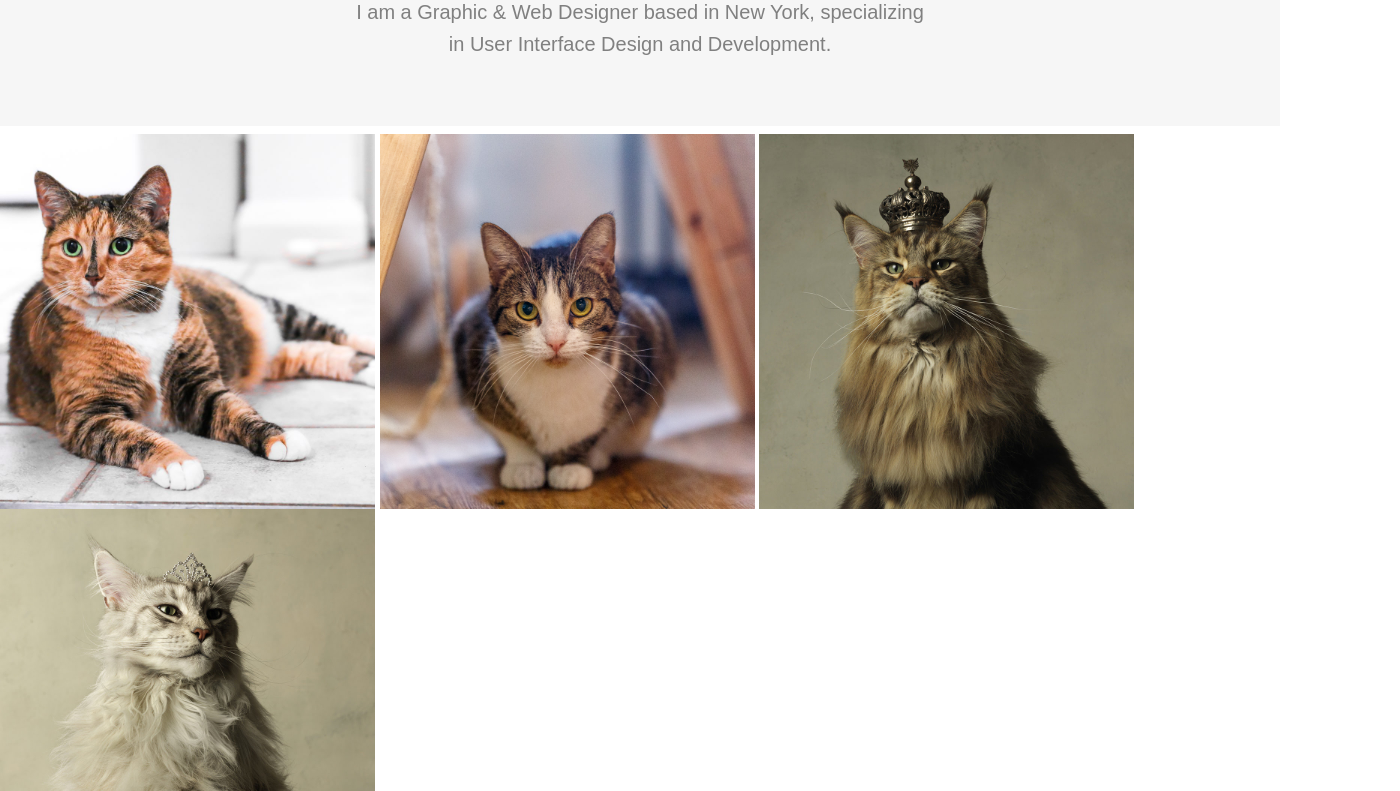
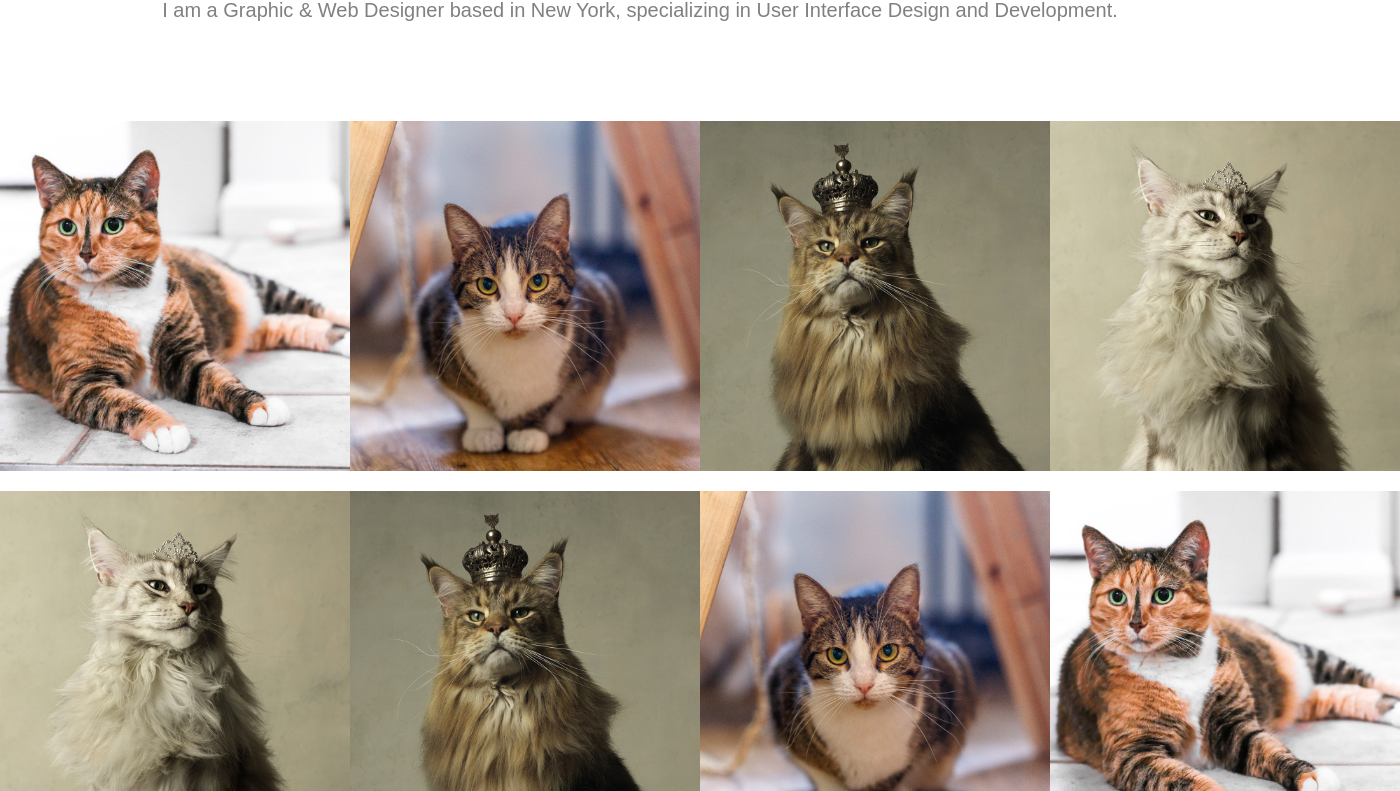
Before and after one commit to B626/Maket, a plain HTML site: page index.html in a window 1280 px wide. Shown: the part 212-1003 px from the top of the page, 1400 px wide, since content can reach past the window. Drawn offline with nearby package versions, Linux system fonts and the light colour scheme.

Commit message:
Update 2

```diff
--- a/index.html
+++ b/index.html
@@ -18,21 +18,19 @@
     <link href="https://fonts.googleapis.com/css2?family=Montserrat:wght@500&display=swap" rel="stylesheet">
 </head>
 <body>
+    <header>
         <div class="header_inner">
             <img class="icon" src="./assets/icon/logo.png" alt="logo">
             <nav class="nav">
-        <a href="#" class="menu__item__link .name" > HOME </a>
+                <a href="#" class="menu__item__link active" > HOME </a>
                 <a href="#" class="menu__item__link" > ABOUT </a>
                 <a href="#" class="menu__item__link" > CONTACT </a>
             </nav>
         </div>
-    <header>
-        <h1 class="header_main_text">UI/UX & Graphic Designer</h1>
-        <h2 class="header_secondary_text">I am a Graphic & Web Designer based in New York, specializing
-            </h2>
-        <h2 class="header_secondary_text_two">
-                in User Interface Design and Development.</h2>
     </header>
+    <main>
+        <h1 class="main-screen_title">UI/UX & Graphic Designer</h1>
+        <p class="main-screen_subtitle">I am a Graphic & Web Designer based in New York, specializing  in User Interface Design and Development.</p>
     <section class="cat_section">
         <img src="./assets/img/cat1.jpg" class="image_item" alt="">
         <img src="./assets/img/cat2.jpg" class="image_item" alt="">
@@ -51,6 +49,8 @@
         <img src="./assets/img/cat3.jpg" class="image_item" alt="">
         <img src="./assets/img/cat4.jpg" class="image_item" alt="">
     </section>
+
+    </main>
     <footer>
         <div class="footer_part">
             <div class="footer_div">
--- a/style.css
+++ b/style.css
@@ -38,7 +38,7 @@
 
   }
 
-  .name{
+  .active{
     color: #4CD7D2;
   }
 
@@ -59,7 +59,7 @@
     background-color: #F6F6F6;
   }
 
-  .header_main_text {
+  .main-screen_title {
     display: flex;
     justify-content: center;
     font-family: 'Montserrat', sans-serif;
@@ -69,27 +69,20 @@
     font-weight: 400;
   }
 
-  .header_secondary_text {
+  .main-screen_subtitle {
     display: flex;
     justify-content: center;
     font-family: 'Nunito Sans', sans-serif;
     font-size: 20px;
     color: #808080;
     padding-top: 5px;
-  }
-
-  .header_secondary_text_two{
-    display: flex;
-    justify-content: center;
-    font-family: 'Nunito Sans', sans-serif;
-    font-size: 20px;
-    padding-bottom: 70px;
-    color: #808080;
+    text-align: center;
+    padding: 0 0 70px 0;
   }
 
   .image_item {
-    width: 375px;
-    height: 375px;
+    width: 350px;
+    height: 350px;
     transition: 1s;
   }
 
@@ -102,6 +95,7 @@
     background-color: #141414;
     font-size: 12px;
     padding-bottom: 60px;
+    z-index: 50;
   }
 
   .footer_main_text{
@@ -112,3 +106,10 @@
     transform: scale(1.1); /* Увеличиваем масштаб */
     z-index: 5;
    }
+
+.cat_section{
+    width:100%;
+    display: flex;
+    justify-content: space-evenly;
+    padding: 10px 0 10px 0;
+}
```
Lines whose indentation alone changed are shown as unchanged.
